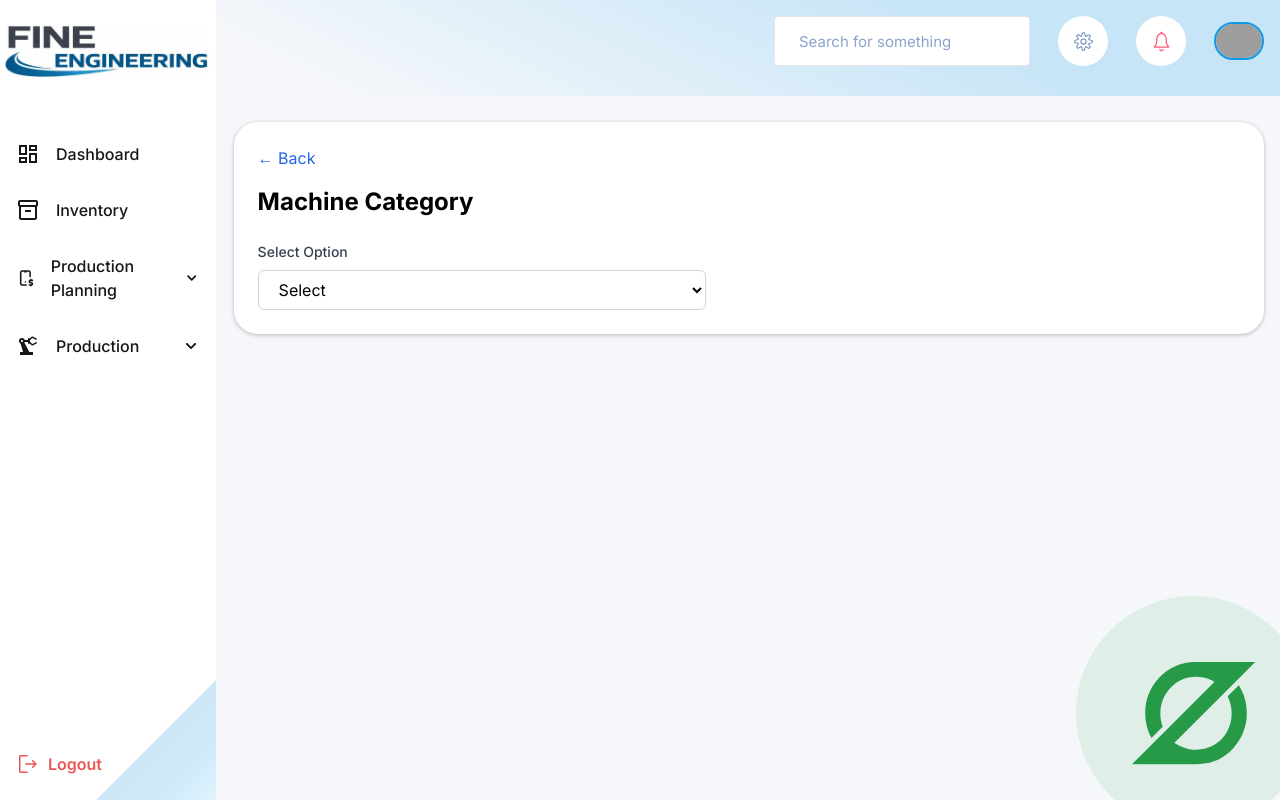
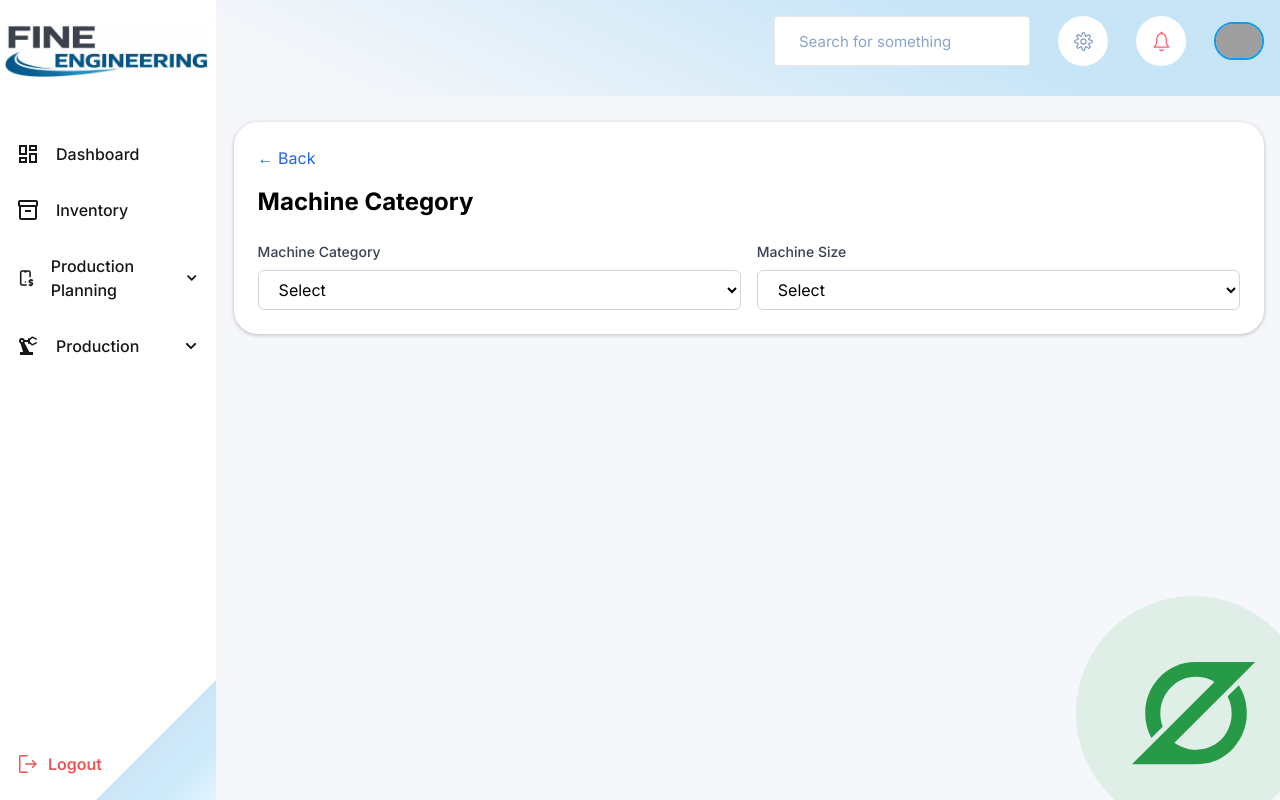
Before and after one commit to Wasiquekh/fine-engineering, a Next.js app: page /machine_category/1 in a window 1280 px wide. Built offline with nearby package versions, Linux system fonts and the light colour scheme; grey boxes are pictures that could not be loaded.

Commit message:
added worker category and other resources

```diff
--- a/app/machine_category/[jo_number]/page.tsx
+++ b/app/machine_category/[jo_number]/page.tsx
@@ -11,6 +11,107 @@ export default function JoNumberPage() {
   const router = useRouter();
   const job_no = params.job_no;
   const [selectedOption, setSelectedOption] = useState("");
+  const [machineSize, setMachineSize] = useState("");
+  const [subSize, setSubSize] = useState("");
+  const [worker, setWorker] = useState("");
+
+  const getSizeOptions = () => {
+    if (selectedOption === "Lathe" || selectedOption === "cnc") {
+      return [
+        { value: "small", label: "Small" },
+        { value: "medium", label: "Medium" },
+        { value: "large", label: "Large" },
+      ];
+    } else if (selectedOption === "umc") {
+      return [{ value: "FVMC01", label: "FVMC01" }];
+    } else if (selectedOption === "Milling") {
+      return [{ value: "FML01", label: "FML01" }];
+    } else if (selectedOption === "Drilling") {
+      return [{ value: "FDL01", label: "FDL01" }];
+    }
+    return [];
+  };
+
+  const getSubSizeOptions = () => {
+    if (machineSize === "small") {
+      return Array.from({ length: 9 }, (_, i) => ({
+        value: `SFL${i + 1}`,
+        label: `SFL${i + 1}`,
+      }));
+    } else if (machineSize === "medium") {
+      return Array.from({ length: 3 }, (_, i) => ({
+        value: `MFL${i + 1}`,
+        label: `MFL${i + 1}`,
+      }));
+    } else if (machineSize === "large") {
+      return Array.from({ length: 4 }, (_, i) => ({
+        value: `LFL${i + 1}`,
+        label: `LFL${i + 1}`,
+      }));
+    }
+    return [];
+  };
+
+  const getWorkerOptions = () => {
+    if (selectedOption === "Lathe" && machineSize === "small") {
+      return [
+        "Naseem",
+        "Sanjay",
+        "Choto bhai",
+        "Ali bhai",
+        "Gufran bhai",
+        "Mahtab alam",
+        "Jamaluddeen",
+        "Javed bhai",
+        "Hasib shekh",
+      ].map((name) => ({ value: name, label: name }));
+    } else if (selectedOption === "Lathe" && machineSize === "medium") {
+      return [
+        "Shoakat ali",
+        "Mohd Jumriti anshari",
+        "Usman bhai",
+      ].map((name) => ({ value: name, label: name }));
+    } else if (selectedOption === "Lathe" && machineSize === "large") {
+      return [
+        "Partab",
+        "Mujeeb bhai",
+        "Rangi lala",
+        "Mahtab mota bhai",
+      ].map((name) => ({ value: name, label: name }));
+    }else if (selectedOption === "cnc" && machineSize === "small") {
+      return [
+        "Ramjan ali",
+        "Mustafa",
+        "Akramuddeen",
+        "Sufyan",
+      ].map((name) => ({ value: name, label: name }));
+    }else if (selectedOption === "cnc" && machineSize === "medium") {
+      return [
+        "Ziyaul mustafa",
+        "Mufeed alam",
+      ].map((name) => ({ value: name, label: name }));
+    }else if (selectedOption === "cnc" && machineSize === "large") {
+      return [
+        "Aqif khan",
+      ].map((name) => ({ value: name, label: name }));
+    }
+    else if (selectedOption === "umc") {
+      return [
+        "Rajnish kumar",
+      ].map((name) => ({ value: name, label: name }));
+    }
+    else if (selectedOption === "Milling") {
+      return [
+        "Ramakanat",
+      ].map((name) => ({ value: name, label: name }));
+    }
+    else if (selectedOption === "Drilling") {
+      return [
+        "Rahman",
+      ].map((name) => ({ value: name, label: name }));
+    }
+    return [];
+  };
 
   return (
     <div className="flex justify-end min-h-screen">
@@ -36,13 +137,28 @@ export default function JoNumberPage() {
 
           <h1 className="text-2xl font-bold mb-6">Machine Category {job_no}</h1>
 
-          <div className="w-full max-w-md">
+          <div className="flex flex-col md:flex-row gap-4 w-full max-w-6xl">
+            <div className="w-full md:flex-1">
               <label className="block text-sm font-medium text-gray-700 mb-2">
-              Select Option
+                Machine Category
               </label>
               <select
                 value={selectedOption}
-              onChange={(e) => setSelectedOption(e.target.value)}
+                onChange={(e) => {
+                  const val = e.target.value;
+                  setSelectedOption(val);
+                  if (val === "umc") {
+                    setMachineSize("FVMC01");
+                  } else if (val === "Milling") {
+                    setMachineSize("FML01");
+                  } else if (val === "Drilling") {
+                    setMachineSize("FDL01");
+                  } else {
+                    setMachineSize("");
+                  }
+                  setSubSize("");
+                  setWorker("");
+                }}
                 className="w-full px-4 py-2 border border-gray-300 rounded-md focus:outline-none focus:ring-2 focus:ring-blue-500 bg-white"
               >
                 <option value="">Select</option>
@@ -53,6 +169,63 @@ export default function JoNumberPage() {
                 <option value="Drilling">Drilling</option>
               </select>
             </div>
+
+            <div className="w-full md:flex-1">
+              <label className="block text-sm font-medium text-gray-700 mb-2">
+                Machine Size
+              </label>
+              <select
+                value={machineSize}
+                onChange={(e) => {
+                  setMachineSize(e.target.value);
+                  setSubSize("");
+                  setWorker("");
+                }}
+                className="w-full px-4 py-2 border border-gray-300 rounded-md focus:outline-none focus:ring-2 focus:ring-blue-500 bg-white"
+              >
+                <option value="">Select</option>
+                {getSizeOptions().map((option) => (
+                  <option key={option.value} value={option.value}>{option.label}</option>
+                ))}
+              </select>
+            </div>
+
+            {(machineSize === "small" || machineSize === "medium" || machineSize === "large") && (
+              <div className="w-full md:flex-1">
+                <label className="block text-sm font-medium text-gray-700 mb-2 capitalize">
+                  {machineSize} Machine Type
+                </label>
+                <select
+                  value={subSize}
+                  onChange={(e) => setSubSize(e.target.value)}
+                  className="w-full px-4 py-2 border border-gray-300 rounded-md focus:outline-none focus:ring-2 focus:ring-blue-500 bg-white"
+                >
+                  <option value="">Select</option>
+                  {getSubSizeOptions().map((option) => (
+                    <option key={option.value} value={option.value}>{option.label}</option>
+                  ))}
+                </select>
+              </div>
+            )}
+
+            {getWorkerOptions().length > 0 && (
+              <div className="w-full md:flex-1">
+                <label className="block text-sm font-medium text-gray-700 mb-2">
+                  Worker
+                </label>
+                <select
+                  value={worker}
+                  onChange={(e) => setWorker(e.target.value)}
+                  className="w-full px-4 py-2 border border-gray-300 rounded-md focus:outline-none focus:ring-2 focus:ring-blue-500 bg-white"
+                >
+                  <option value="">Select</option>
+                  {getWorkerOptions().map((option) => (
+                    <option key={option.value} value={option.value}>{option.label}</option>
+                  ))}
+                </select>
+              </div>
+            )}
+          </div>
         </div>
       </div>
     </div>
```
Lines whose indentation alone changed are shown as unchanged.
